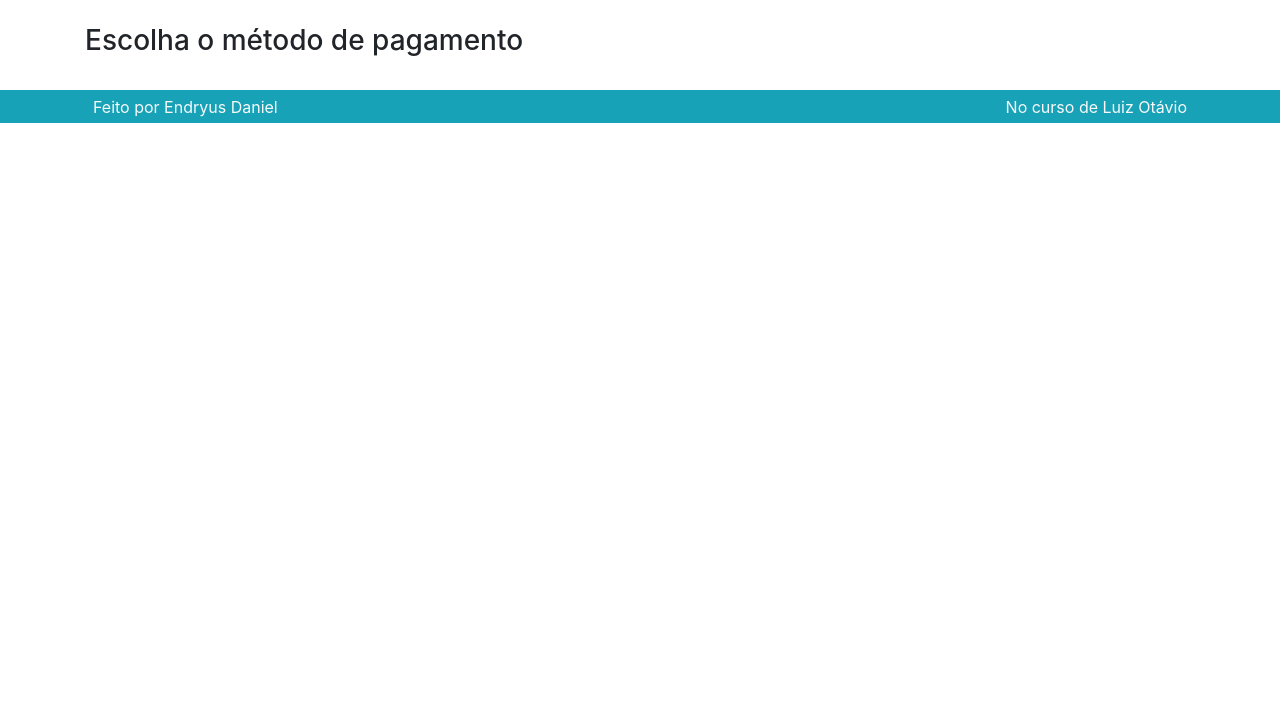
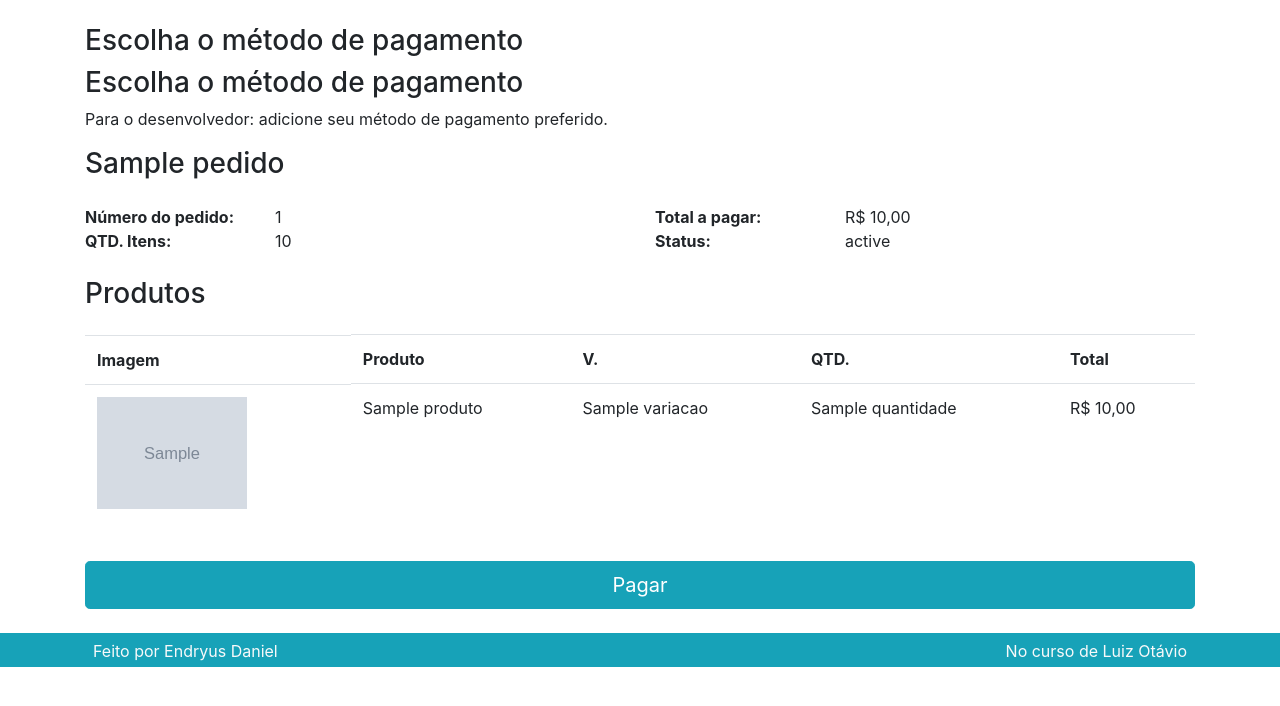
Before and after one commit to Dryzera/e-commerce-django-2024, a Django app: template pedidos/templates/pedido/pagar.html in a window 1280 px wide. Shown: the part 56-762 px from the top of the page. Run offline with Django 5.2, Linux system fonts and the light colour scheme; the template is opened without the code that fills it: most values are stand-ins (such as "Sample title", 1, 10 or a date in 2020); grey boxes marked "Sample" are stand-in pictures; some libraries are stand-ins or nearby versions.

Commit message:
creating payment page

```diff
--- a/pedidos/templates/pedido/pagar.html
+++ b/pedidos/templates/pedido/pagar.html
@@ -1,4 +1,6 @@
 {% extends "base.html" %}
+{% load omfilters %}
+{% load static %}
 
 {% block content %}
 <div class="row">
@@ -6,4 +8,72 @@
         <h3>Escolha o método de pagamento</h3>
     </div>
 </div>
+
+<div class="row">
+    <div class="col">
+        <h3>Escolha o método de pagamento</h3>
+        <p>Para o desenvolvedor: adicione seu método de pagamento preferido.</p>
+    </div>
+</div>
+
+<div class="row">
+    <div class="col">
+        <h3>{{ pedido }}</h3>
+
+        <div class="row mt-4">
+            <div class="col-lg-2 font-weight-bold">Número do pedido:</div>
+            <div class="col-lg-4">{{ pedido.id }}</div>
+            <div class="col-lg-2 font-weight-bold">Total a pagar:</div>
+            <div class="col-lg-4">{{ pedido.total|formata_preco }}</div>
+
+            <div class="col-lg-2 font-weight-bold">QTD. Itens:</div>
+            <div class="col-lg-4">{{ pedido.qtd_total }}</div>
+            <div class="col-lg-2 font-weight-bold">Status:</div>
+            <div class="col-lg-4">{{ pedido.get_status_display }}</div>
+        </div>
+
+        <div class="row mt-4">
+            <div class="col">
+                <h3>Produtos</h3>
+            </div>
+        </div>
+
+        <div class="table-responsive mt-3">
+            <table class="table">
+                <tr>
+                    <th class="d-none d-lg-block">Imagem</th>
+                    <th>Produto</th>
+                    <th>V.</th>
+                    <th>QTD.</th>
+                    <th>Total</th>
+                </tr>
+
+                {% for linha in pedido.itempedido_set.all %}
+                    <tr>
+                        <td class="d-none d-lg-block">
+                            <img class="cart-img" src="{% get_media_prefix %}{{ linha.imagem }}">
+                        </td>
+                        <td>{{ linha.produto }}</td>
+                        <td>{{ linha.variacao }}</td>
+                        <td>{{ linha.quantidade }}</td>
+                        {% if linha.preco_promocional %}
+                            <td>{{ linha.preco_promocional|formata_preco }}</td>
+                        {% else %}
+                            <td>{{ linha.preco_|formata_preco }}</td>
+                        {% endif %}
+                    </tr>
+                {% endfor %}
+            </table>
+        </div>
+
+
+        <div class="row mt-4">
+            <div class="col">
+                <a href="#" class="btn btn-primary btn-block btn-lg">Pagar</a>
+            </div>
+        </div>
+
+
+    </div>
+</div>
 {% endblock content %}
```
Also changed, not shown: pedidos/views.py (+22 -6 lines).
